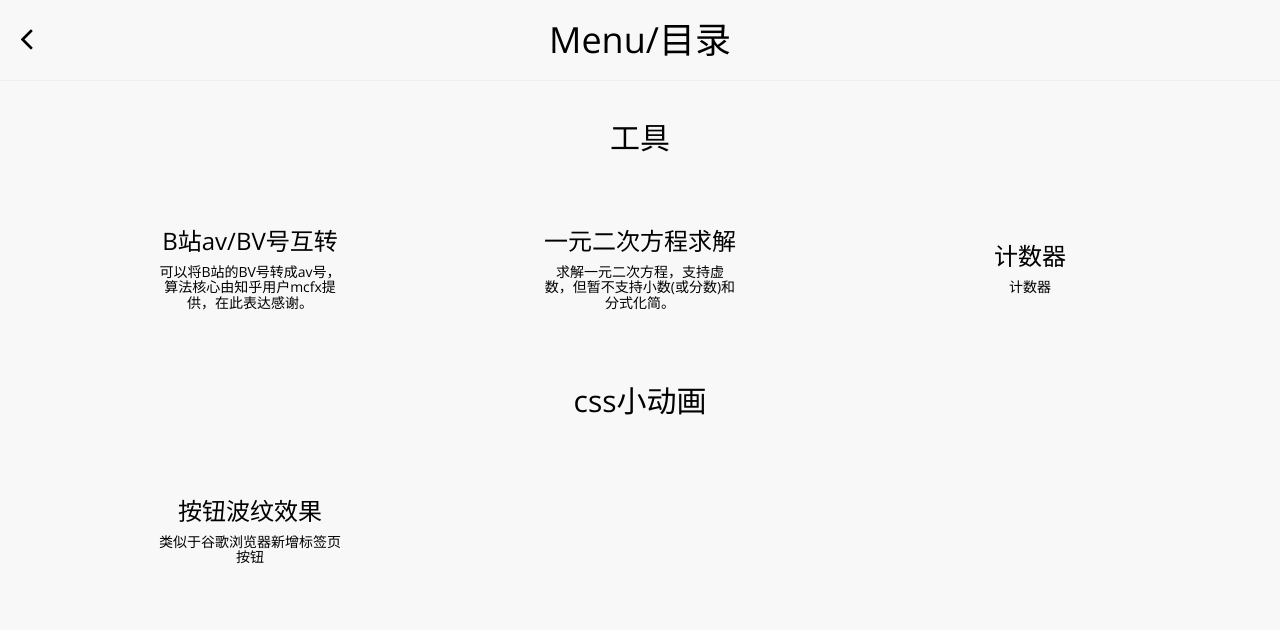
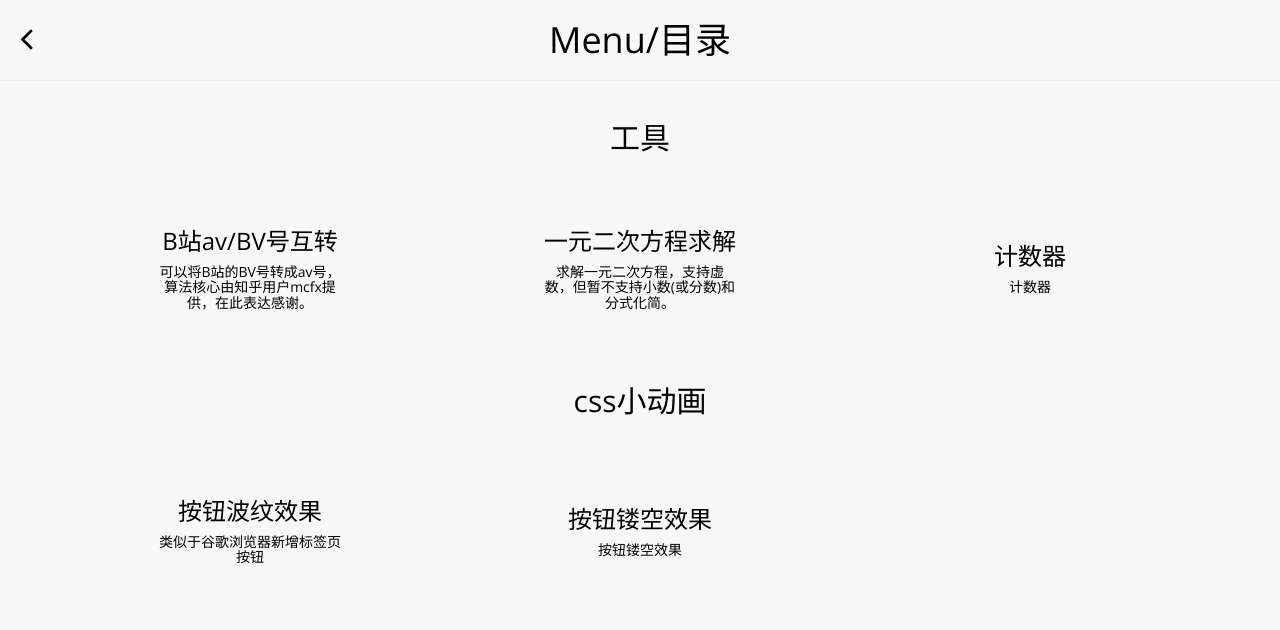
Before and after one commit to MOHJ0558/MOHJ0558.github.io, a plain HTML site: page menu/menu.html in a window 1280 px wide. Drawn offline with nearby package versions, Linux system fonts and the light colour scheme.

Commit message:
Update menu.html

```diff
--- a/menu/menu.html
+++ b/menu/menu.html
@@ -1,3 +1,4 @@
+
 
 <!DOCTYPE html>
 <html>
@@ -124,6 +125,13 @@
 						<a href="../cssAnimation/btn.html" class="clickable trst linecenter">Learn more&nbsp;<i class="fa fa-angle-right"></i></a>
 					</div>
 				</div>
+				<div class="col-md-4">
+					<div class="center trst">
+						<h3>按钮镂空效果</h3>
+						<h5>按钮镂空效果</h5>
+						<a href="../cssAnimation/btn2.html" class="clickable trst linecenter">Learn more&nbsp;<i class="fa fa-angle-right"></i></a>
+					</div>
+				</div>
 			</div>
 		</div>
 	</body>
```
